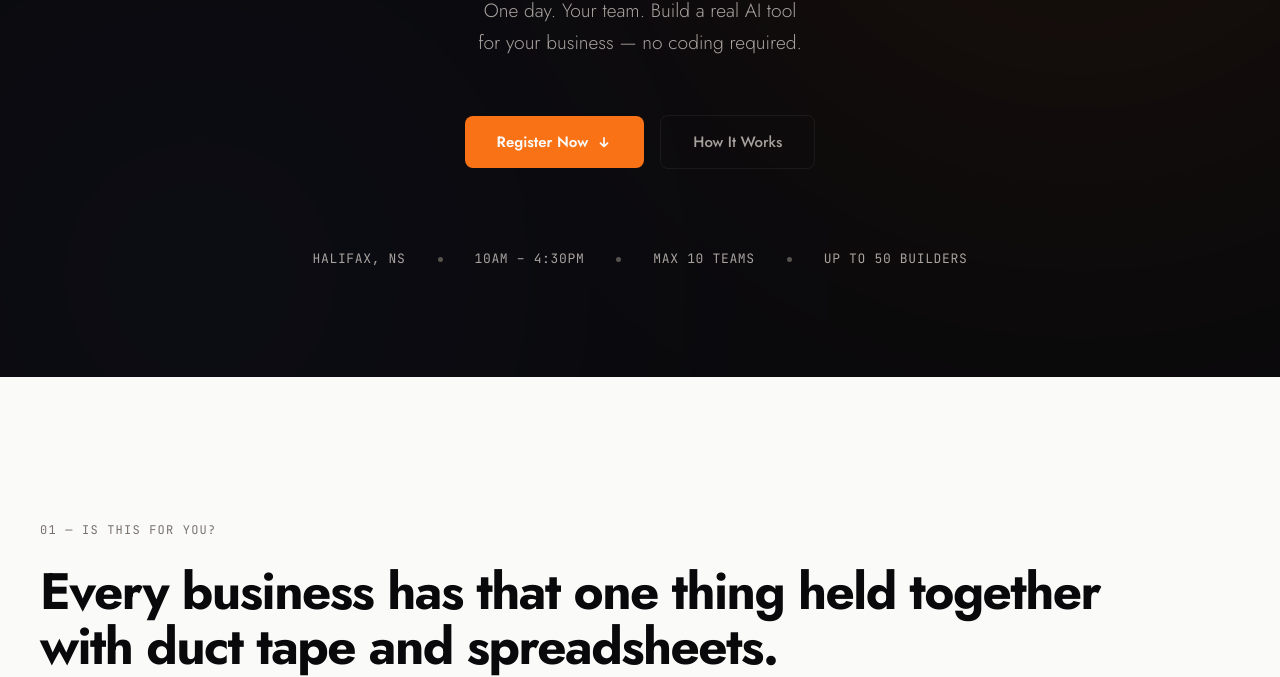
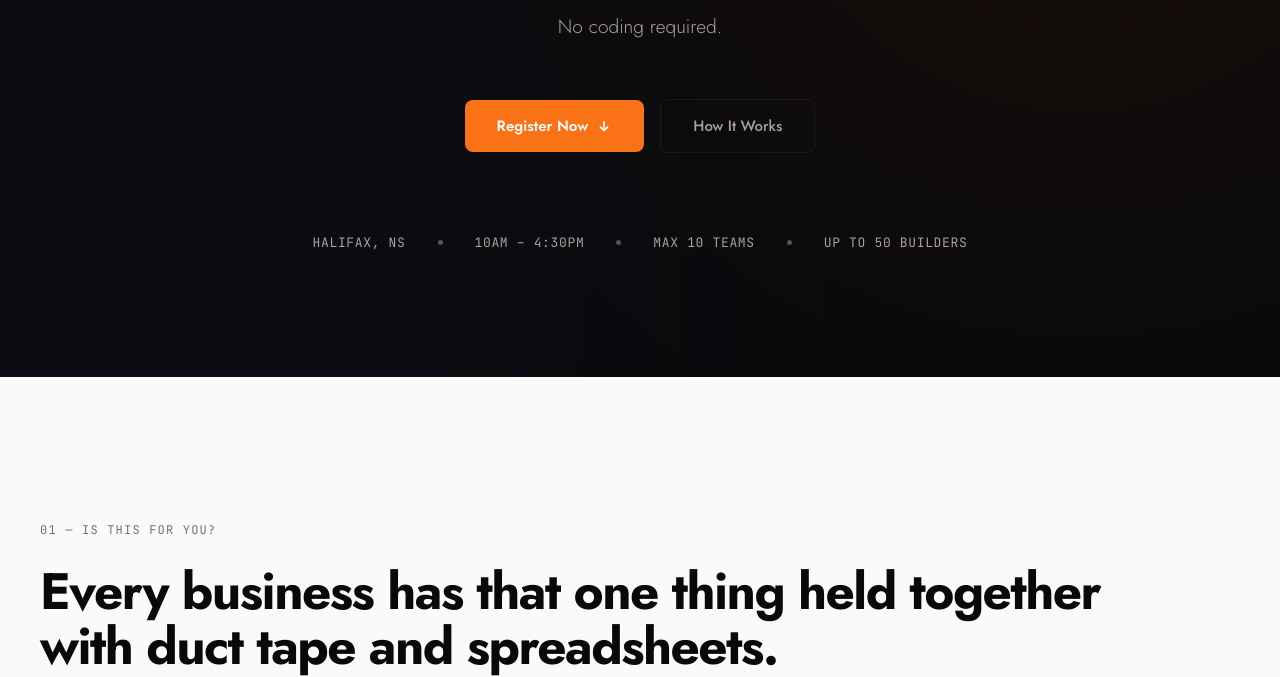
Before and after one commit to JitakshiS/sme-halifax-hackathon-participants, a plain HTML site: page index.html in a window 1280 px wide. Shown: the part 423-1100 px from the top of the page. Drawn offline with Linux system fonts and the light colour scheme.

Commit message:
Simplify hero subtitle to just no coding required

```diff
--- a/index.html
+++ b/index.html
@@ -1007,7 +1007,7 @@
             <h1>Atlantic Canada's First<br>AI Hackathon for SMEs.<br><span>Your Team Builds It. You Keep It.</span></h1>
 
             <p class="hero-sub">
-                One day. Your team. Build a real AI tool for your business &mdash; no coding required.
+                No coding required.
             </p>
 
             <div class="hero-cta-group">
```
